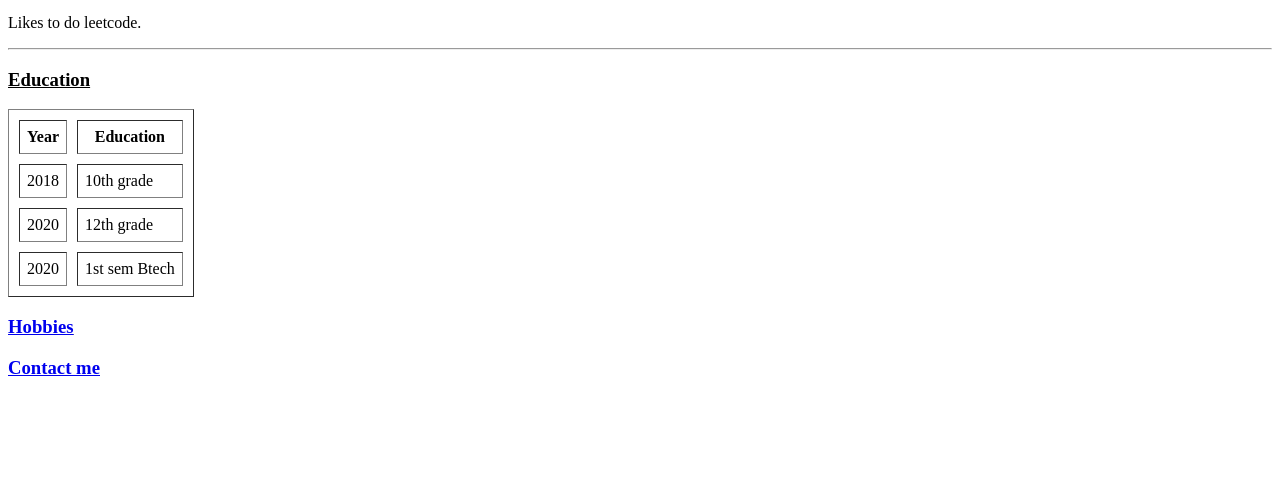
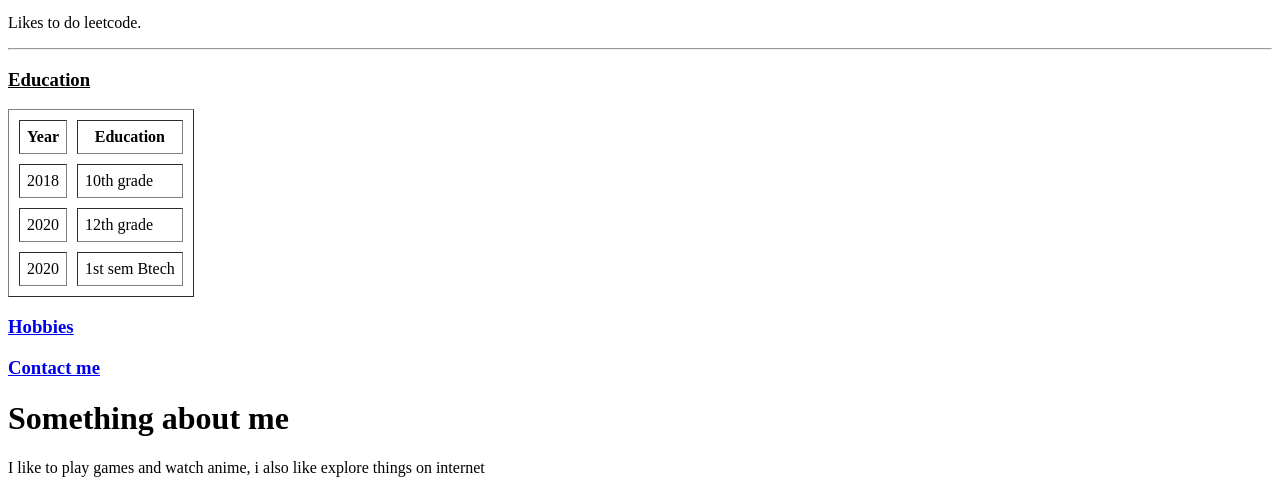
Before and after one commit to StratosphereXE/CV, a plain HTML site: page index.html in a window 1280 px wide. Shown: the part 413-906 px from the top of the page. Before the commit the page ends 810 px from the top, so only its background shows below. Drawn offline with Linux system fonts and the light colour scheme.

Commit message:
Update index.html

```diff
--- a/index.html
+++ b/index.html
@@ -37,7 +37,8 @@
   </table>
   <h3><u><a href="hobbies.html">Hobbies</a></u></h3>
   <h3><u><a href="contact.html">Contact me</a></u></h3>
-
+  <h1>Something about me </h1>
+  <p> I like to play games and watch anime, i also like explore things on internet</p>
 </body>
 
 </html>
```
